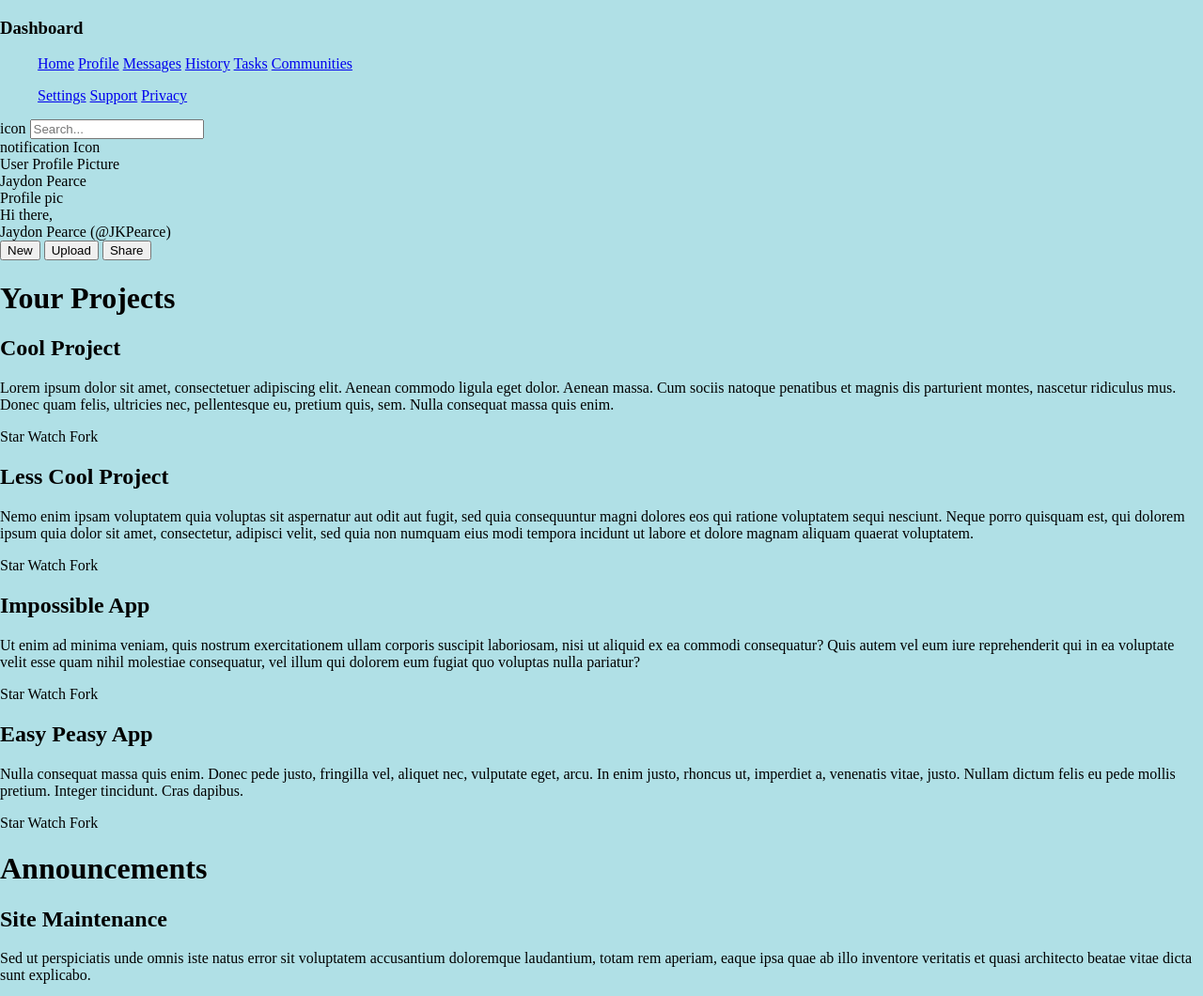
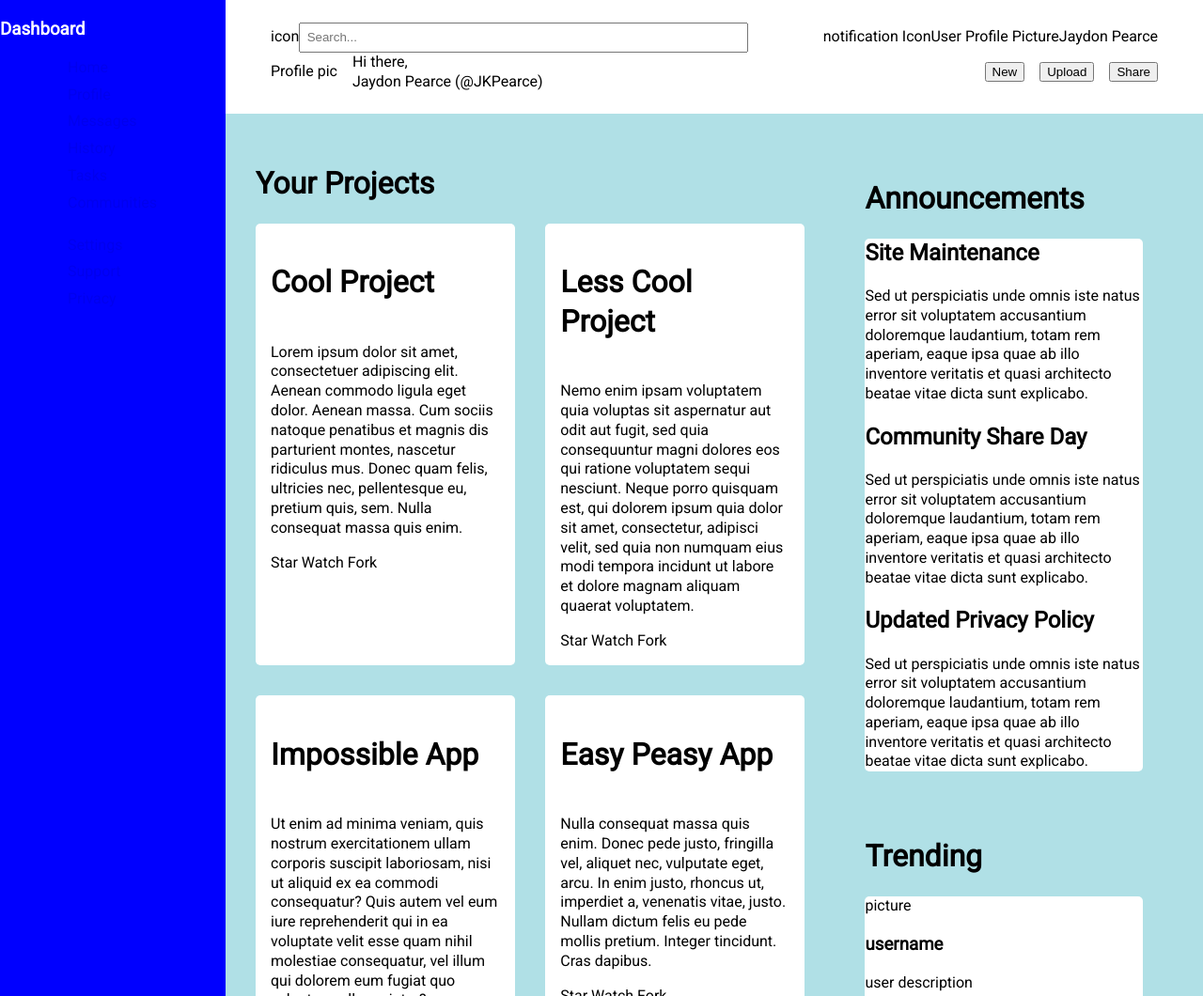
Before and after one commit to JKPearce/Admin-Dashboard, a plain HTML site: page index.html in a window 1280 px wide. Shown: the top 1060 px of the page at 94% size. Drawn offline with Linux system fonts and the light colour scheme.

Commit message:
Setup layout and add some early styling

```diff
--- a/index.html
+++ b/index.html
@@ -23,17 +23,18 @@
                 <a href="#" class="nav-item">Communities</a>
 
             </ul>
-            <ul class="nav-links nav-top">
+            <ul class="nav-links nav-bottom">
                 <a href="#" class="nav-item">Settings</a>
                 <a href="#" class="nav-item">Support</a>
                 <a href="#" class="nav-item">Privacy</a>
             </ul>
         </nav>
     </aside>
+    <main class="main-content">
         <header class="header-wrapper">
             <div class="header-top">
                 <div class="search-section">
-                icon
+                    <div class="searc-icon">icon</div>
                     <input class="search-bar" type="text" placeholder="Search...">
                 </div>
                 <div class="profile-section">
@@ -67,7 +68,7 @@
                 </div>
             </div>
         </header>
-    <main class="main-content">
+        <div class="content-section">
             <div class="project-wrapper">
                 <div class="project-title">
                     <h1>Your Projects</h1>
@@ -127,13 +128,26 @@
                     <div class="trending-title">
                         <h1>Trending</h1>
                     </div>
-                <div class="trending-user">
+                    <div class="trending-section">
+                        <div class="trending-element">
+                            picture
+                            <h3>username</h3>
+                            <p>user description</p>
+                        </div>
+                        <div class="trending-element">
+                            picture
+                            <h3>username</h3>
+                            <p>user description</p>
+                        </div>
+                        <div class="trending-element">
                             picture
                             <h3>username</h3>
                             <p>user description</p>
                         </div>
                     </div>
                 </div>
+            </div>
+        </div>
     </main>
 </body>
 </html>
--- a/style.css
+++ b/style.css
@@ -1,6 +1,135 @@
+@import url('https://fonts.googleapis.com/css2?family=Roboto&display=swap');
+
 body{
     background-color: powderblue;
     min-height: 100vh;
     margin: 0;
     padding: 0;
+    display: flex;
+    line-height: 1.3;
+    font-family: 'Roboto', sans-serif;
 }
+
+.sidebar{
+    background-color: blue;
+    color: white;
+    width: 15em;
+}
+
+.sidebar nav a{
+    text-decoration: none;
+    padding: 0 0 0.5em 2em;
+    display: block;
+}
+
+.sidebar a:visited{
+    text-decoration: none;
+    color: white;
+}
+
+main{
+    display: flex;
+    flex: 1;
+    flex-direction: column;
+}
+
+.header-wrapper{
+    padding: 1.5rem 3rem;
+    display: flex;
+    flex-direction: column;
+    background-color: white;
+    justify-content: space-between;
+}
+
+.header-top,
+.header-bottom{
+    display: grid;
+    grid-template-columns: 1fr max-content;
+    gap: 5rem;
+}
+
+.search-section{
+    flex: 1;
+    display: flex;
+    justify-content: center;
+    align-items: center;
+    min-width: 18rem;
+}
+
+.search-bar{
+    width: 100%;
+    padding: 0.4rem;
+}
+
+.profile-section{
+    display: flex;
+    justify-content: flex-end;
+    align-items: center;
+
+}
+
+.user-greeting{
+    display: flex;
+    justify-content: flex-start;
+    align-items: center;
+    gap: 1rem;
+}
+
+.user-actions{
+    display: flex;
+    gap: 1rem;
+    justify-content: center;
+    align-items: center;
+}
+
+.content-section{
+    display: flex;
+    gap: 2rem;
+    padding: 2rem;
+}
+
+.project-wrapper{
+    display: flex;
+    flex-direction: column;
+}
+
+.side-content-wrapper{
+    display: flex;
+    flex-direction: column;
+}
+
+.project-card-wrapper{
+    display: grid;
+    grid-template-rows: repeat(2, 1fr);
+    grid-template-columns: repeat(auto-fit, minmax(250px, 1fr));
+    gap: 2rem;
+}
+
+.project-card{
+    display: flex;
+    flex-direction: column;
+    padding: 1rem;
+    border-radius: 5px;
+    background-color: white;
+}
+
+.project-card .card-title{
+    font-size: 2rem;
+}
+
+.project-card .card-text{
+
+}
+
+.announcement-wrapper,
+.trending-wrapper{
+    padding: 0 1rem;
+    margin: 1rem;
+}
+
+.announcement-section,
+.trending-section{
+    background-color: white;
+    border-radius: 5px;
+
+}
```
Lines whose indentation alone changed are shown as unchanged.
